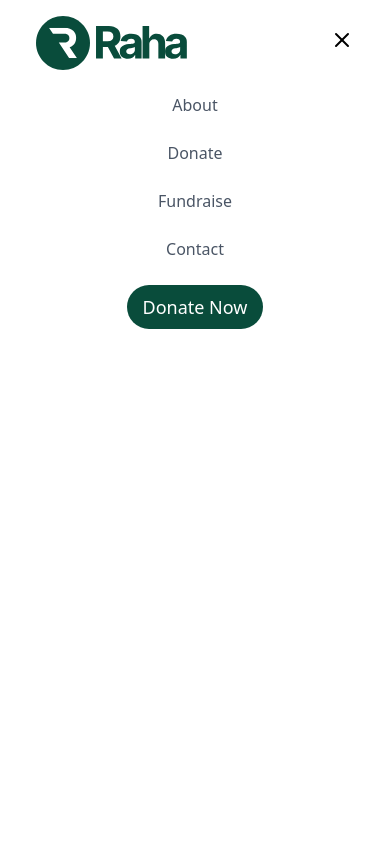
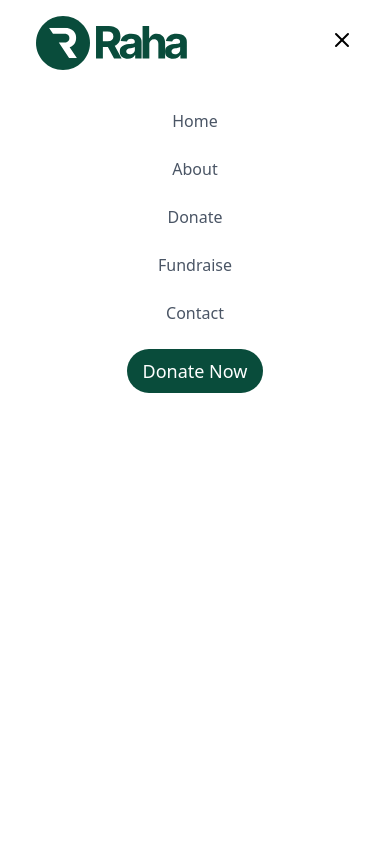
Before and after one commit to Prudentdev-xyz/Raha-app-new, a React (Vite) app: page / in a window 390 px wide. Both pictures are taken after a click on the element 342 px from the left and 40 px from the top of the page. Shown: the top 844 px of the page. Built offline with nearby package versions, Linux system fonts and the light colour scheme.

Commit message:
fix-Header-Mobile

```diff
--- a/src/components/layouts/Header.jsx
+++ b/src/components/layouts/Header.jsx
@@ -64,7 +64,7 @@ export const Header = () => {
 
       {Open && (
         <div className="md:hidden bg-tetiary border-t border-gray-200 py-4 shadow-lg h-screen z-10 w-full fixed">
-          <ul className="py-4 flex flex-col items-center justify-center static">
+          <ul className="py-4 flex flex-col items-center justify-center static pt-20">
             {links.map((link) => (
               <a href={link.link}>
                 <li
```
